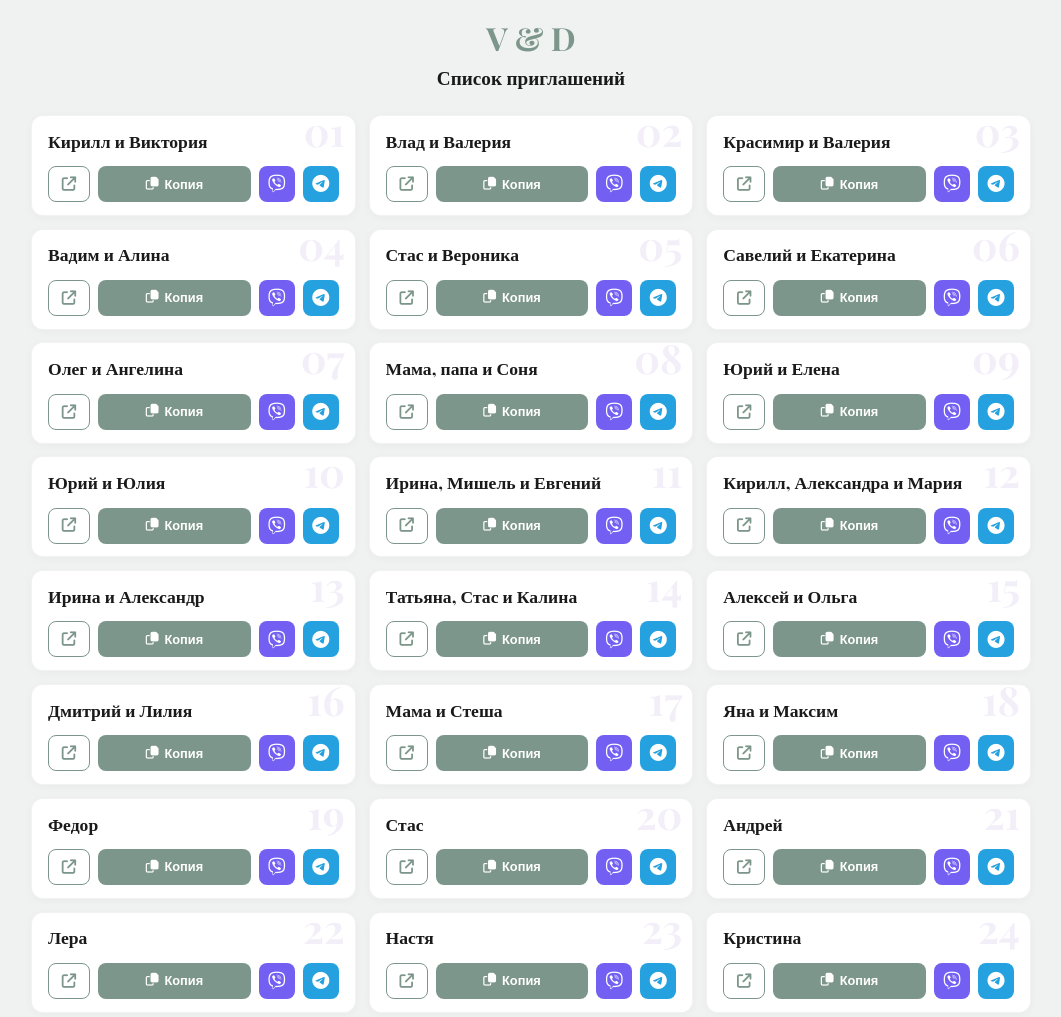
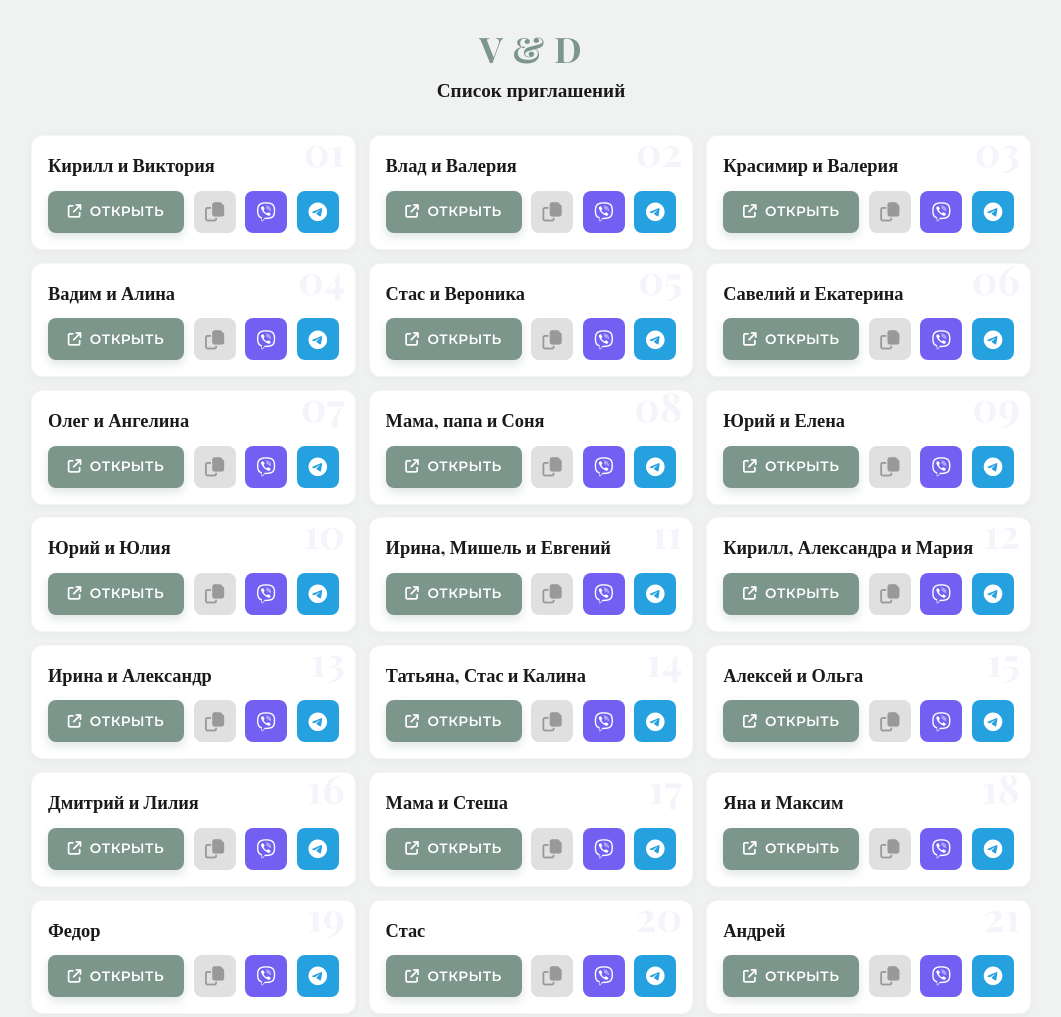
Before and after one commit to ye-story/v-d.30-01.invite, a plain HTML site: page admin/index.html in a window 1280 px wide. Shown: the top 1017 px of the page, without its empty margins (109-1170 px from the left). Drawn offline with nearby package versions, Linux system fonts and the light colour scheme; a web font is replaced by a local one.

Commit message:
feat: open link

```diff
--- a/admin/index.html
+++ b/admin/index.html
@@ -1,18 +1,31 @@
-<html>
+<!DOCTYPE html>
+<html lang="ru">
   <head>
-    <!-- ... ваши старые meta ... -->
     <meta charset="UTF-8" />
     <meta name="viewport" content="width=device-width, initial-scale=1" />
+    <meta content="true" name="HandheldFriendly" />
+    <meta content="width" name="MobileOptimized" />
+    <meta content="yes" name="apple-mobile-web-app-capable" />
+
+    <!-- Meta Tags -->
+    <meta property="og:type" content="website" />
+    <meta property="og:title" content="Админка. Ссылки" />
+    <meta property="og:site_name" content="Links (Admin): V & D" />
+    <meta property="og:description" content="Свадебное приглашение Виктории и Даниила!" />
+    <meta property="og:image" content="https://ye-story.github.io/v-d.30-01.invite/img/link.jpg" />
 
     <title>Admin: V & D</title>
 
+    <!-- Шрифты: Montserrat (для интерфейса) + Playfair Display (для заголовков) -->
     <link rel="preconnect" href="https://fonts.googleapis.com">
     <link rel="preconnect" href="https://fonts.gstatic.com" crossorigin>
-    <link href="https://fonts.googleapis.com/css2?family=Montserrat:wght@400;500;600&family=Playfair+Display:ital,wght@0,400;0,600;0,700;1,400&display=swap" rel="stylesheet">
+    <link href="https://fonts.googleapis.com/css2?family=Montserrat:wght@400;500;600;700&family=Playfair+Display:wght@400;600;700&display=swap" rel="stylesheet">
+
+    <!-- Иконки FontAwesome -->
     <link rel="stylesheet" href="https://cdnjs.cloudflare.com/ajax/libs/font-awesome/6.4.0/css/all.min.css">
 
-    <!-- ОБНОВЛЕННАЯ ВЕРСИЯ -->
-    <link rel="stylesheet" type="text/css" href="styles.css?v=9" />
+    <!-- Стили -->
+    <link rel="stylesheet" type="text/css" href="styles.css?v=final" />
   </head>
   <body>
     <main>
@@ -21,8 +34,10 @@
         <h1>Список приглашений</h1>
       </header>
 
-      <div class="grid-container" id="container"></div>
+      <div class="grid-container" id="container">
+        <!-- Карточки будут добавлены скриптом -->
+      </div>
     </main>
-    <script src="script.js?v=9"></script>
+    <script src="script.js?v=final"></script>
   </body>
 </html>
--- a/admin/script.js
+++ b/admin/script.js
@@ -31,60 +31,64 @@ const container = document.getElementById('container');
 names.forEach((name, index) => {
   const link = `${baseURL}?id=${name.id}`;
 
+  // Создаем карточку
   const card = document.createElement('div');
   card.classList.add('guest-card');
 
-  // Номер 01, 02...
+  // Номер в углу (01, 02...)
   const numberElem = document.createElement('div');
   numberElem.classList.add('card-number');
   numberElem.textContent = (index + 1).toString().padStart(2, '0');
 
-  // Имя
+  // Имя гостя
   const titleElem = document.createElement('div');
   titleElem.classList.add('name__title');
   titleElem.textContent = name.names;
 
-  // --- БЛОК КНОПОК (ВСЁ В ОДНУ СТРОКУ) ---
+  // --- ПАНЕЛЬ КНОПОК ---
   const actionsDiv = document.createElement('div');
   actionsDiv.classList.add('actions');
 
-  // 1. Кнопка "Открыть" (глаз) - вместо длинной ссылки
+  // 1. Большая кнопка ОТКРЫТЬ
   const btnOpen = document.createElement('a');
   btnOpen.className = 'btn-action btn-open';
   btnOpen.href = link;
   btnOpen.target = '_blank';
-  btnOpen.innerHTML = '<i class="fa-solid fa-arrow-up-right-from-square"></i>';
-  btnOpen.title = "Открыть приглашение";
+  // Иконка стрелочки + текст
+  btnOpen.innerHTML = '<span style="margin-right:8px"><i class="fa-solid fa-arrow-up-right-from-square"></i></span> Открыть';
 
-  // 2. Кнопка "Копировать"
+  // 2. Маленькая кнопка КОПИРОВАТЬ
   const btnCopy = document.createElement('button');
-  btnCopy.className = 'btn-action btn-copy';
+  btnCopy.className = 'btn-action btn-icon btn-copy';
   btnCopy.dataset.link = link;
-  // На мобильном можно оставить только иконку или короткий текст
-  btnCopy.innerHTML = '<i class="fa-regular fa-copy"></i> Копия';
+  btnCopy.title = "Копировать ссылку";
+  btnCopy.innerHTML = '<i class="fa-regular fa-copy"></i>';
 
   // 3. Viber
   const btnViber = document.createElement('a');
-  btnViber.className = 'btn-action btn-share viber';
+  btnViber.className = 'btn-action btn-icon viber';
   btnViber.href = 'viber://forward?text=' + encodeURIComponent(link);
   btnViber.target = '_blank';
+  btnViber.title = "Отправить в Viber";
   btnViber.innerHTML = '<i class="fa-brands fa-viber"></i>';
 
   // 4. Telegram
   const btnTg = document.createElement('a');
-  btnTg.className = 'btn-action btn-share telegram';
+  btnTg.className = 'btn-action btn-icon telegram';
   btnTg.href = `https://t.me/share/url?url=${encodeURIComponent(link)}&text=${encodeURIComponent('Приглашение на свадьбу')}`;
   btnTg.target = '_blank';
+  btnTg.title = "Отправить в Telegram";
   btnTg.innerHTML = '<i class="fa-brands fa-telegram"></i>';
 
+  // Собираем панель и карточку
   actionsDiv.append(btnOpen, btnCopy, btnViber, btnTg);
-
   card.append(numberElem, titleElem, actionsDiv);
   container.append(card);
 });
 
 // Логика копирования
 container.addEventListener('click', (e) => {
+  // Ищем кнопку, даже если клик был по иконке внутри
   const btnCopy = e.target.closest('.btn-copy');
 
   if (btnCopy) {
@@ -94,13 +98,15 @@ container.addEventListener('click', (e) => {
       .then(() => {
         const originalContent = btnCopy.innerHTML;
 
+        // Визуальный эффект успеха
         btnCopy.classList.add('copied');
-        btnCopy.innerHTML = '<i class="fa-solid fa-check"></i>'; // Галочка при успехе
+        btnCopy.innerHTML = '<i class="fa-solid fa-check"></i>'; // Галочка
 
+        // Возвращаем как было через 1.5 секунды
         setTimeout(() => {
           btnCopy.classList.remove('copied');
           btnCopy.innerHTML = originalContent;
-        }, 1500); // Чуть быстрее возвращаем (1.5с)
+        }, 1500);
       })
       .catch((err) => {
         console.error('Ошибка:', err);
--- a/admin/styles.css
+++ b/admin/styles.css
@@ -1,12 +1,13 @@
 /* -- ПЕРЕМЕННЫЕ -- */
 :root {
-  --primary-color: #7d968b;
-  --accent-color: #8e62c6;
-  --bg-color: #f0f2f1;      /* Чуть темнее фон для контраста белых карточек */
+  --primary-color: #7d968b; /* Шалфейный зеленый */
+  --primary-hover: #6a8278;
+  --accent-color: #8e62c6;  /* Фиалковый */
+  --bg-color: #f0f2f1;      /* Светло-серый фон */
   --card-bg: #ffffff;
   --text-dark: #1a1a1a;
-  --text-light: #717d7e;
-  --radius: 12px;           /* Чуть меньше скругление */
+  --text-grey: #717d7e;
+  --radius: 12px;
 }
 
 * {
@@ -21,50 +22,52 @@ body {
   color: var(--text-dark);
   line-height: 1.4;
   min-height: 100vh;
-  padding: 1rem 0.5rem; /* Минимальные отступы для body */
+  padding: 1.5rem 0.5rem;
 }
 
 main {
-  max-width: 1000px; /* Уменьшили ширину контейнера */
+  max-width: 1000px;
   margin: 0 auto;
 }
 
 /* -- ШАПКА -- */
 header {
   text-align: center;
-  margin-bottom: 1.5rem; /* Уменьшили отступ */
+  margin-bottom: 2rem;
 }
 
 .logo {
   font-family: 'Playfair Display', serif;
-  font-size: 2rem; /* Уменьшили лого */
+  font-size: 2.2rem;
   font-weight: 700;
   color: var(--primary-color);
+  letter-spacing: 1px;
   margin-bottom: 0.2rem;
 }
 
 h1 {
   font-family: 'Playfair Display', serif;
   font-size: 1.2rem;
+  font-weight: 600;
   color: var(--text-dark);
 }
 
-/* -- СЕТКА (Compact) -- */
+/* -- СЕТКА КАРТОЧЕК -- */
 .grid-container {
   display: grid;
-  /* Адаптивная сетка: на десктопе по 3, на планшете по 2, на моб по 1 */
+  /* Адаптивная сетка: автозаполнение */
   grid-template-columns: repeat(auto-fill, minmax(280px, 1fr));
-  gap: 0.8rem; /* Маленький зазор между карточками */
-  padding-bottom: 2rem;
+  gap: 0.8rem;
+  padding-bottom: 3rem;
 }
 
 /* -- КАРТОЧКА -- */
 .guest-card {
   background: var(--card-bg);
   border-radius: var(--radius);
-  padding: 0.8rem 1rem; /* ОЧЕНЬ компактные отступы внутри */
-  box-shadow: 0 2px 10px rgba(0, 0, 0, 0.03);
-  border: 1px solid rgba(0,0,0,0.05);
+  padding: 1rem;
+  box-shadow: 0 2px 10px rgba(0, 0, 0, 0.04);
+  border: 1px solid rgba(0,0,0,0.03);
   display: flex;
   flex-direction: column;
   position: relative;
@@ -72,109 +75,118 @@ h1 {
   transition: transform 0.2s ease;
 }
 
-/* -- НОМЕР В УГЛУ -- */
+/* -- НОМЕР (Фоновый) -- */
 .card-number {
   position: absolute;
   top: -5px;
   right: 10px;
   font-family: 'Playfair Display', serif;
-  font-size: 2.5rem; /* Уменьшили цифру */
+  font-size: 2.5rem;
   font-weight: 700;
   color: var(--accent-color);
-  opacity: 0.1;
+  opacity: 0.08;
   pointer-events: none;
   line-height: 1;
 }
 
-/* -- ИМЯ -- */
+/* -- ИМЯ ГОСТЯ -- */
 .name__title {
   position: relative;
   z-index: 1;
   font-family: 'Playfair Display', serif;
-  font-size: 1.1rem; /* Уменьшили шрифт имени */
+  font-size: 1.15rem;
   font-weight: 700;
-  color: #1a1a1a;
+  color: var(--text-dark);
   margin-bottom: 0.8rem;
-  padding-right: 2rem;
-  white-space: nowrap;      /* Текст в одну строку */
-  overflow: hidden;         /* Обрезаем если длинное */
-  text-overflow: ellipsis;  /* Троеточие */
+  padding-right: 2.5rem; /* Чтобы не наезжало на номер */
+
+  white-space: nowrap;
+  overflow: hidden;
+  text-overflow: ellipsis;
 }
 
-/* -- КНОПКИ (Панель действий) -- */
+/* -- ПАНЕЛЬ ДЕЙСТВИЙ (Сетка кнопок) -- */
 .actions {
   position: relative;
   z-index: 1;
   display: grid;
-  /* Сетка кнопок:
-     Открыть (auto) | Копировать (flex) | Viber (fixed) | TG (fixed) */
-  grid-template-columns: auto 1fr 36px 36px;
-  gap: 0.5rem;
+  /*
+     1fr  = кнопка ОТКРЫТЬ (занимает всё место)
+     42px = кнопка КОПИРОВАТЬ
+     42px = VIBER
+     42px = TELEGRAM
+  */
+  grid-template-columns: 1fr 42px 42px 42px;
+  gap: 0.6rem;
   align-items: center;
 }
 
-/* Общие стили для кнопок */
+/* Общий стиль для всех кнопок */
 .btn-action {
-  height: 36px; /* Компактная высота */
+  height: 42px;
   border-radius: 8px;
   display: flex;
   align-items: center;
   justify-content: center;
-  font-size: 0.9rem;
   text-decoration: none;
   cursor: pointer;
-  transition: all 0.2s;
   border: none;
+  transition: all 0.2s ease;
+  font-family: 'Montserrat', sans-serif;
 }
 
 .btn-action:active {
   transform: scale(0.96);
 }
 
-/* Кнопка "Открыть" (бывшая ссылка) */
+/* 1. ГЛАВНАЯ КНОПКА "ОТКРЫТЬ" */
 .btn-open {
-  background-color: transparent;
-  border: 1px solid var(--primary-color);
-  color: var(--primary-color);
-  padding: 0 0.8rem;
-  font-weight: 600;
-}
-.btn-open:hover {
-  background-color: #f0f5f3;
-}
-
-/* Кнопка "Копировать" */
-.btn-copy {
   background-color: var(--primary-color);
   color: white;
   font-weight: 600;
-  gap: 6px;
-  font-size: 0.8rem; /* Чуть меньше текст */
+  font-size: 0.85rem;
+  letter-spacing: 0.5px;
+  text-transform: uppercase;
+  box-shadow: 0 4px 10px rgba(125, 150, 139, 0.25);
+}
+
+.btn-open:hover {
+  background-color: var(--primary-hover);
+  box-shadow: 0 6px 15px rgba(125, 150, 139, 0.35);
+}
+
+/* 2. КНОПКИ-ИКОНКИ (Общий стиль) */
+.btn-icon {
+  font-size: 1.2rem;
+  color: white;
+}
+
+.btn-icon:hover {
+  opacity: 0.9;
+  transform: translateY(-2px);
+}
+
+/* Стиль кнопки копирования */
+.btn-copy {
+  background-color: #e0e0e0; /* Светло-серый */
+  color: #999;
 }
 .btn-copy:hover {
-  background-color: #6a8278;
+  background-color: #d1d1d1;
+  color: #555;
 }
 .btn-copy.copied {
-  background-color: var(--accent-color);
+  background-color: var(--accent-color); /* Фиалковый при успехе */
+  color: white;
 }
 
-/* Соцсети (только иконки) */
-.btn-share {
-  color: white;
-  font-size: 1.1rem;
-}
-.btn-share:hover {
-  opacity: 0.9;
-}
+/* Соцсети */
 .viber { background-color: #7360f2; }
 .telegram { background-color: #24A1DE; }
 
-/* Адаптив для совсем мелких экранов */
-@media (max-width: 360px) {
-  .actions {
-    grid-template-columns: 1fr 1fr; /* В две строки если совсем узко */
-  }
-  .btn-share {
-    width: 100%; /* Растянуть */
-  }
+/* Адаптив для маленьких экранов */
+@media (max-width: 380px) {
+  .logo { font-size: 2rem; }
+  .grid-container { gap: 0.6rem; }
+  .actions { gap: 0.4rem; } /* Чуть плотнее кнопки */
 }
```
Also changed, not shown: styles.css (+7 -0 lines).
